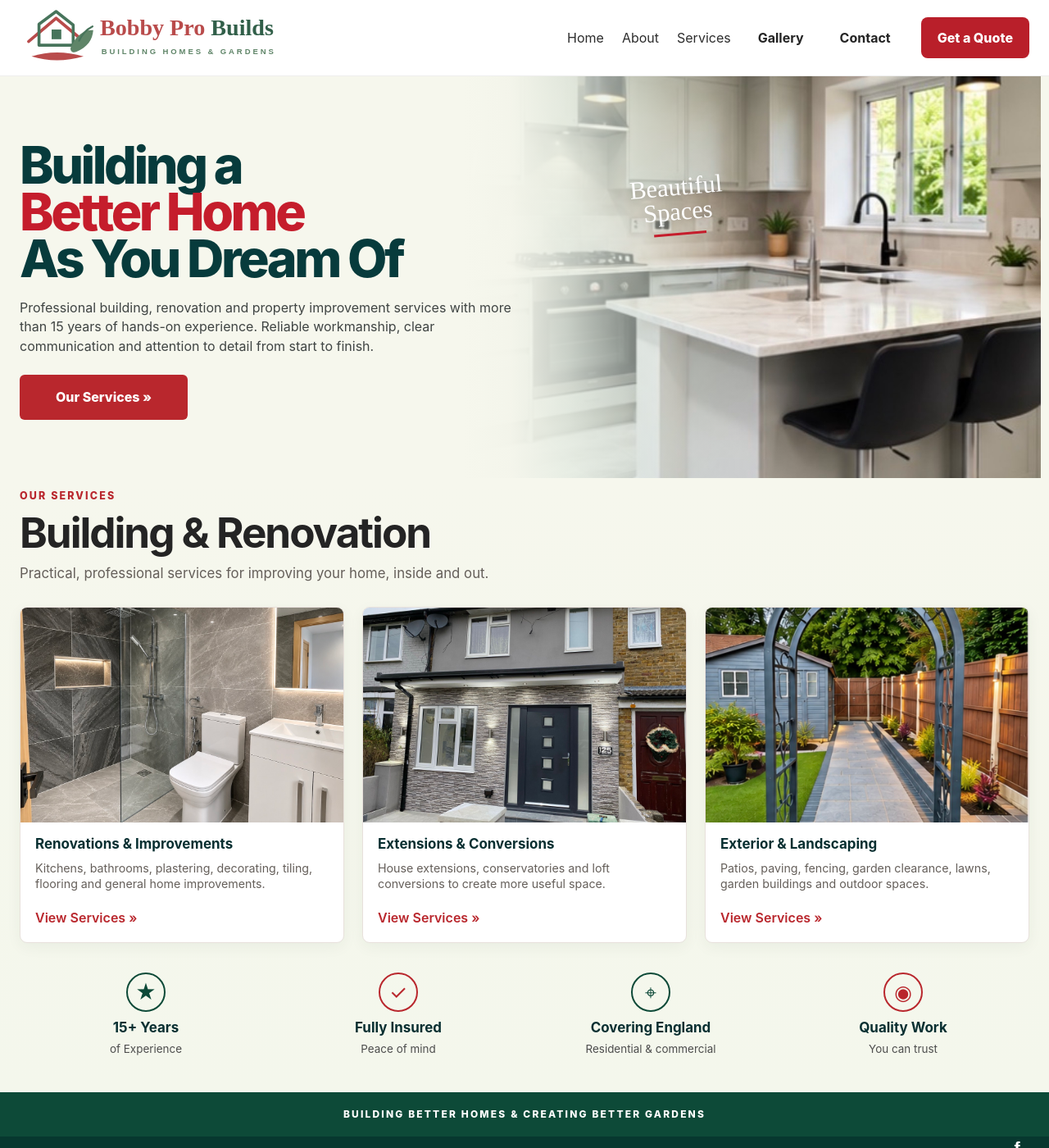
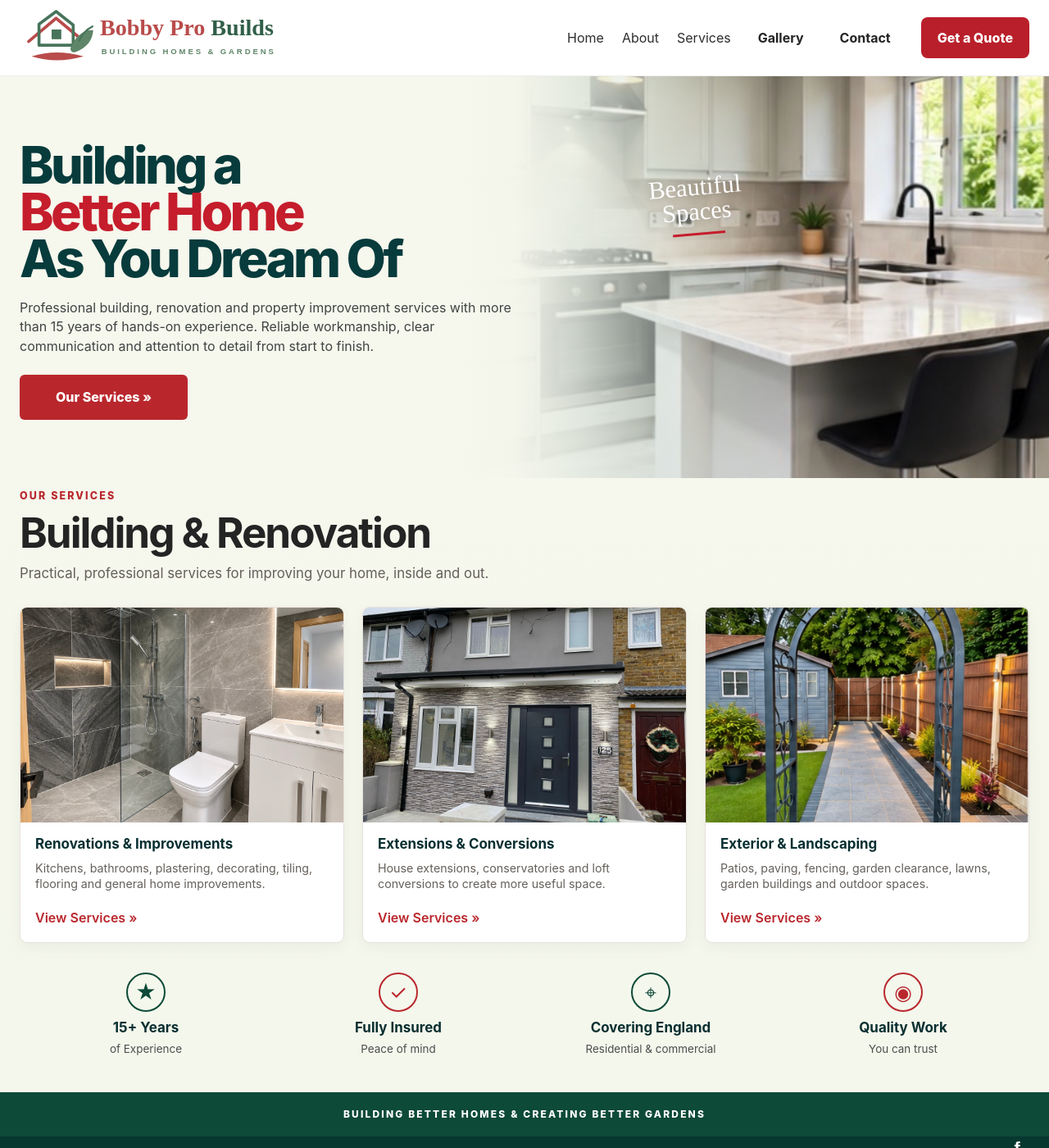
Before and after one commit to arsalanbobby/Bobby-Pro-Builds, a Jekyll site: the page built from index.md, in a window 1280 px wide and 1400 px high. Shown: the whole window at 82% size. Built offline with Jekyll 4.4.1, drawn with Linux system fonts in a browser that asks for light colours.

Commit message:
Blend and spread homepage hero copy into kitchen image

```diff
--- a/assets/css/style.css
+++ b/assets/css/style.css
@@ -507,3 +507,15 @@ a{color:inherit}
  .showcase-copy{padding-bottom:22px}
  #services{padding-top:28px}
 }
+
+
+/* 2026-09-05: blend/spread hero copy into kitchen like approved reference */
+@media(min-width:901px){
+  .showcase-grid{grid-template-columns:58% 42%;min-height:520px}
+  .showcase-copy{padding:42px 0 30px;z-index:3}
+  .showcase-heading{max-width:720px;font-size:clamp(3.15rem,5.15vw,4.9rem);line-height:.94;letter-spacing:-.05em;margin-bottom:24px}
+  .showcase-intro{max-width:720px;font-size:1.04rem;line-height:1.52;margin-bottom:24px}
+  .showcase-kitchen{width:61vw;left:45%;right:auto}
+  .showcase-kitchen:before{background:linear-gradient(90deg,#f7f8ee 0%,rgba(247,248,238,.94) 11%,rgba(235,244,232,.72) 25%,rgba(222,239,229,.34) 43%,rgba(222,239,229,.08) 57%,transparent 70%)}
+  .kitchen-note{left:23%;top:125px}
+}
```
